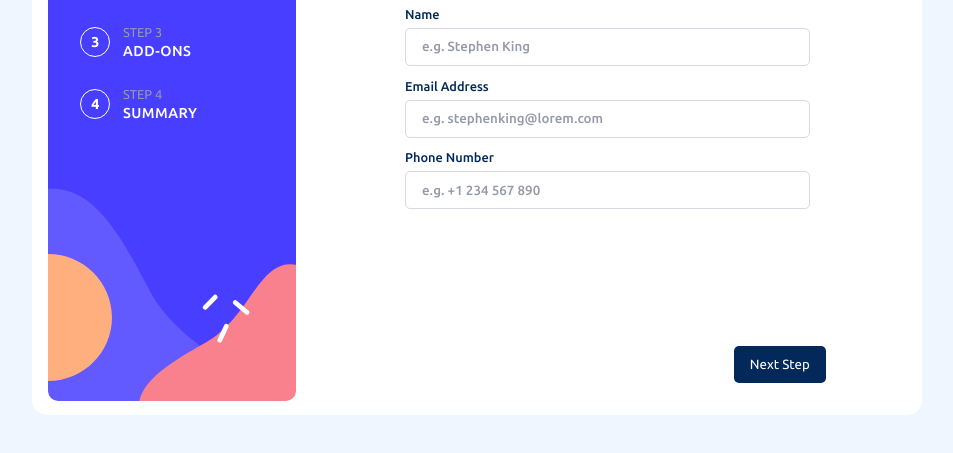
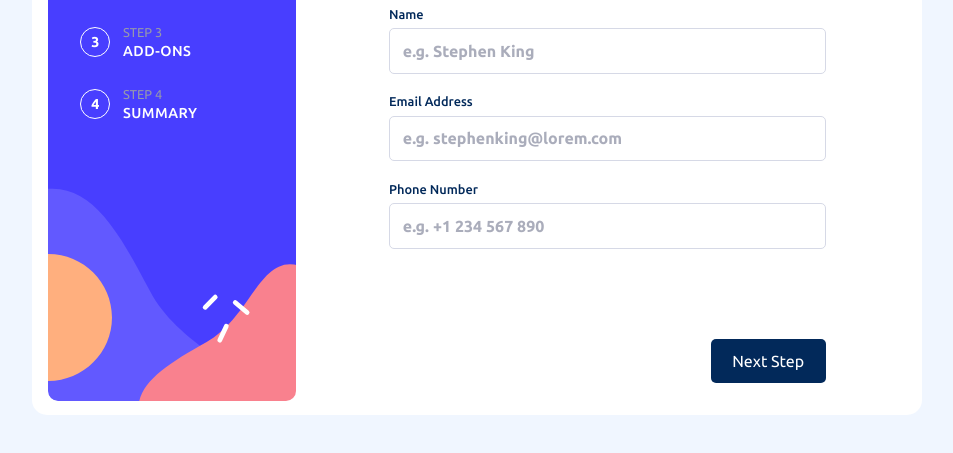
Before and after one commit to Sthabiraj/multi-step-form-main, a plain HTML site: page index.html in a window 1280 px wide. Shown: the part 269-722 px from the top of the page, without its empty margins (163-1116 px from the left). Drawn offline with Linux system fonts and the light colour scheme.

Commit message:
Working on js for personal info

```diff
--- a/index.html
+++ b/index.html
@@ -81,27 +81,36 @@
                 <label>Name</label>
                 <label class="error"></label>
               </div>
-              <input type="text" placeholder="e.g. Stephen King" />
+              <input type="text" placeholder="e.g. Stephen King" id="name" />
             </div>
             <div class="info-item">
               <div class="info-head">
                 <label>Email Address</label>
                 <label class="error"></label>
               </div>
-              <input type="email" placeholder="e.g. stephenking@lorem.com" />
+              <input
+                type="email"
+                placeholder="e.g. stephenking@lorem.com"
+                id="email"
+              />
             </div>
             <div class="info-item">
               <div class="info-head">
                 <label>Phone Number</label>
                 <label class="error"></label>
               </div>
-              <input type="tel" placeholder="e.g. +1 234 567 890" />
+              <input
+                type="tel"
+                placeholder="e.g. +1 234 567 890"
+                pattern="[0-9]{3}-[0-9]{2}-[0-9]{3}"
+                id="phone"
+              />
             </div>
           </form>
         </div>
         <div class="button-section bottom">
           <span></span>
-          <button>Next Step</button>
+          <button onclick="checkPersonalInfo()">Next Step</button>
         </div>
       </section>
       <!-- Form end -->
--- a/script.js
+++ b/script.js
@@ -11,3 +11,13 @@ for (let i = 0; i < checkbox.length; i++) {
     }
   });
 }
+
+// Getting information from Personal info
+const checkPersonalInfo = () => {
+  const personalInfo = [
+    document.querySelector("#name").value,
+    document.querySelector("#email").value,
+    document.querySelector("#phone").value,
+  ];
+  console.log(personalInfo);
+};
--- a/style.css
+++ b/style.css
@@ -119,10 +119,15 @@ body {
   padding: 0.65rem 1rem;
   border: 1.5px solid var(--light-gray);
   border-radius: 5px;
+  font-weight: 600;
+  color: var(--marine-blue);
 }
 input::placeholder {
   color: var(--cool-gray);
-  font-weight: 500;
+  font-weight: 600;
+}
+.info-item input:focus {
+  outline: 1px solid var(--purplish-blue);
 }
 .bottom {
   background-color: var(--white);
@@ -488,8 +493,8 @@ button.confirm {
   }
   .info-section.active {
     justify-content: space-between;
-    padding: 1rem 5rem;
-    padding-left: 5.8rem;
+    padding: 1rem 4rem;
+    padding-left: 4.8rem;
     margin: 0;
   }
   .info-section .top {
@@ -499,6 +504,7 @@ button.confirm {
   }
   .info-section .bottom {
     padding: 0;
+    margin: 0 16px;
   }
   .header {
     margin-bottom: 2.3rem;
@@ -513,4 +519,19 @@ button.confirm {
   .info-head {
     margin-bottom: 0.45rem !important;
   }
+  .info-item input {
+    font-size: 1rem;
+    padding: 0.8rem;
+    font-weight: 500;
+  }
+  .info-item input::placeholder {
+    opacity: 0.8;
+  }
+  .top .form {
+    gap: 1.3rem;
+  }
+  .bottom button {
+    font-size: 1rem;
+    padding: 0.8rem 1.35rem;
+  }
 }
```
